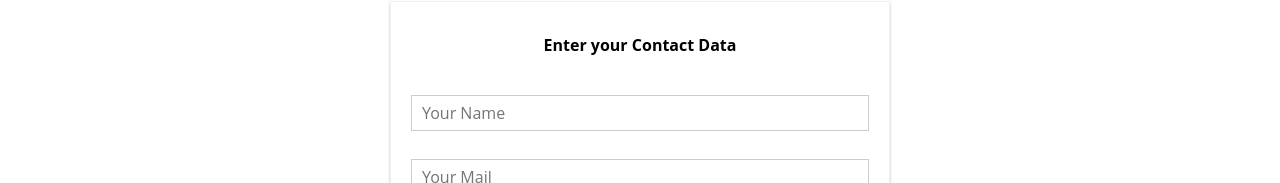
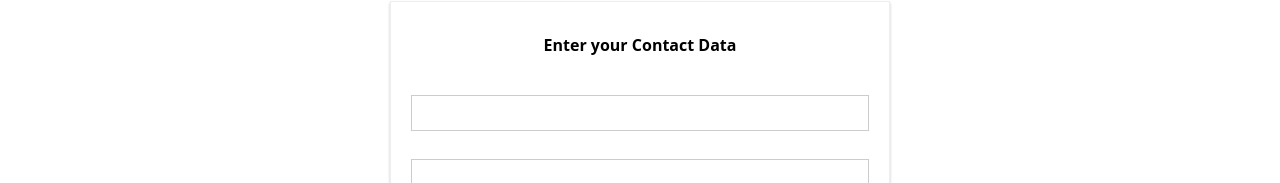
Before and after one commit to DevLatBo/burger-app, a React (Create React App) app: page /checkout in a window 1280 px wide. Both pictures are taken after a click on the button "CONTINUE". Shown: the part 617-800 px from the top of the page. Built offline with nearby package versions, Linux system fonts and the light colour scheme.

Commit message:
[M] modifications for inputs

```diff
--- a/src/components/UI/Input/Input.js
+++ b/src/components/UI/Input/Input.js
@@ -4,13 +4,13 @@
     let inputElement = null;
     switch(props.inputtype){
         case ('input'):
-            inputElement = <input className={classes.InputElement} {...props} />
+            inputElement = <input className={classes.InputElement} {...props.elementConfig} value={props.value}/>
             break;
         case ('textarea'):
-            inputElement = <textarea className={classes.InputElement} {...props}/>
+            inputElement = <textarea className={classes.InputElement} {...props.elementConfig}/>
             break;
         default:
-            inputElement = <input className={classes.InputElement} {...props}/>
+            inputElement = <input className={classes.InputElement} {...props.elementConfig} />
             break;
     }
     return(
--- a/src/containers/Checkout/ContactData/ContactData.js
+++ b/src/containers/Checkout/ContactData/ContactData.js
@@ -8,11 +8,61 @@
 
 class ContactData extends Component {
     state = {
-        name: '',
-        email: '',
-        address: {
-            street: '',
-            postalCode: ''
+        orderForm: {
+            name: {
+                elementType: 'input',
+                elementConfig: {
+                    type: 'text',
+                    placeholder: 'Your name'
+                },
+                value: ''
+            },
+            street: {
+                elementType: 'input',
+                elementConfig: {
+                    type: 'text',
+                    placeholder: 'Street'
+                },
+                value: ''
+            },
+            zipCode: {
+                elementType: 'input',
+                elementConfig: {
+                    type: 'text',
+                    placeholder: 'ZIP'
+                },
+                value: ''
+            },
+            country: {
+                elementType: 'input',
+                elementConfig: {
+                    type: 'text',
+                    placeholder: 'Country'
+                },
+                value: ''
+            },
+            email: {
+                elementType: 'input',
+                elementConfig: {
+                    type: 'email',
+                    placeholder: 'Your e-mail'
+                },
+                value: ''
+            },
+            deliveryMethod: {
+                elementType: 'select',
+                elementConfig: {
+                    options:[{
+                        value: 'fastest',
+                        displayValue: 'Fastest'
+                    },{
+                        value: 'cheapest',
+                        displayValue: 'Cheapest'
+                    }
+                    ]
+                },
+                value: ''
+            }
         },
         loading: false
     }
@@ -47,7 +97,7 @@
     render () {
         let form = (
             <form>
-                <Input inputtype="input" type="text" name="name" placeholder="Your Name" />
+                <Input elementType="..." elementConfig="..." value="..." />
                 <Input inputtype="input" type="email" name="email" placeholder="Your Mail" />
                 <Input inputtype="input" type="text" name="street" placeholder="Street" />
                 <Input inputtype="input" type="text" name="postal" placeholder="Postal Code" />
```
